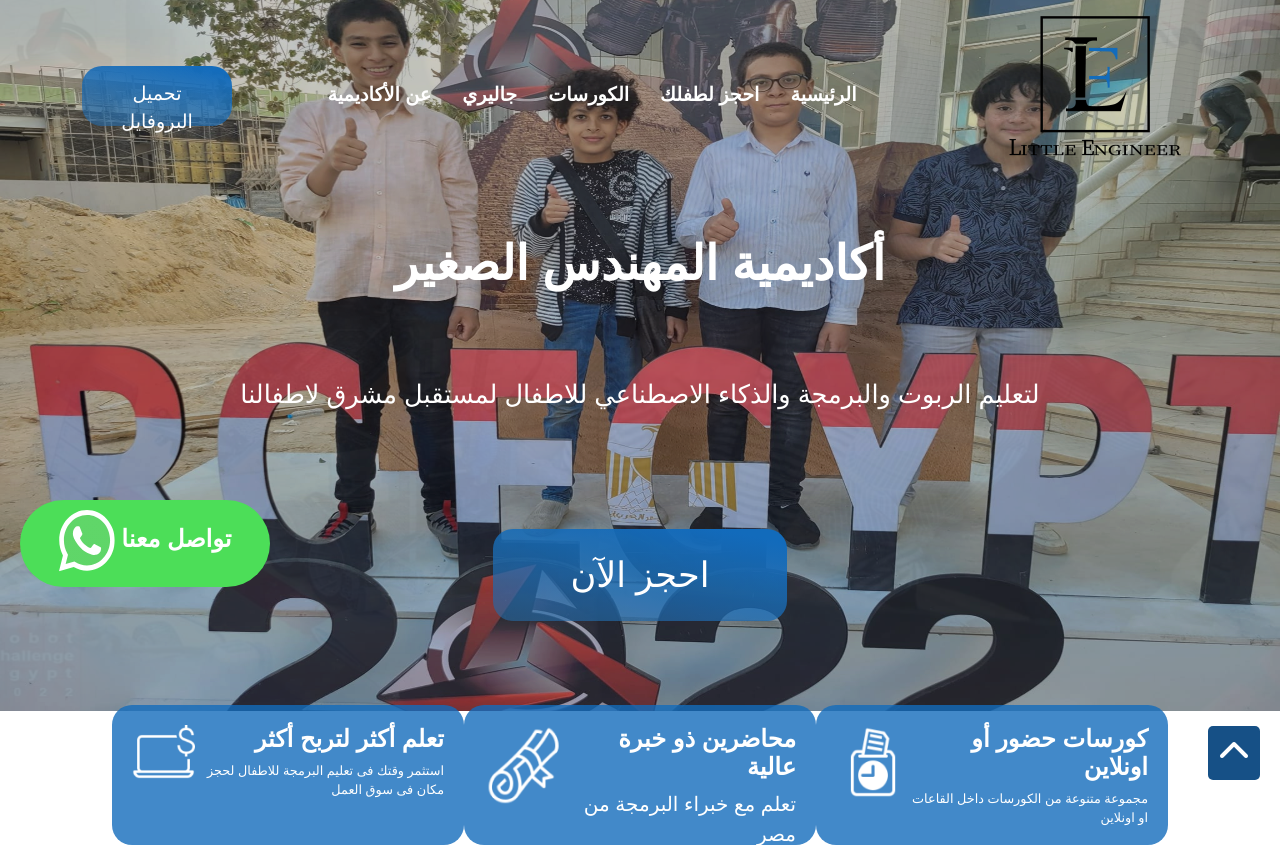
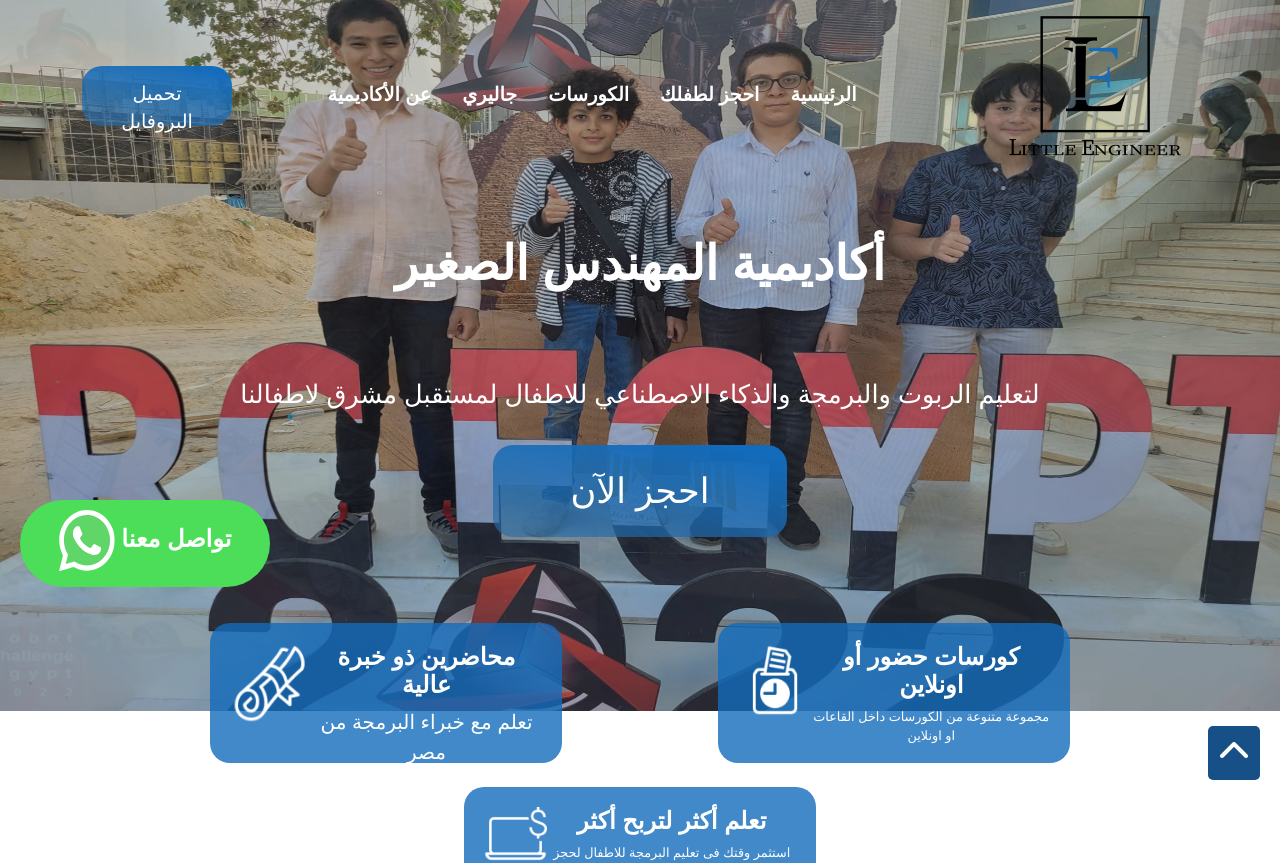
Before and after one commit to Core-Technology-Solutions/LE.Academy, an Angular app in the folder ClientSide/: page / in a window 1280 px wide. Shown: the top 863 px of the page. Built offline with nearby package versions, Linux system fonts and the light colour scheme; no server answers.

Commit message:
modifiy header boxes

```diff
--- a/ClientSide/src/app/Components/boxes/boxes.component.html
+++ b/ClientSide/src/app/Components/boxes/boxes.component.html
@@ -1,7 +1,7 @@
-<section id="boxes" class="container">
+<section id="boxes" class="container text-center my-3">
   <div class="row d-flex justify-content-evenly g-4">
     <!-- Frist box  -->
-    <div class="col-lg-4 col-md-12 box d-flex justify-content-center">
+    <div class="col-lg-4 col-md-12 box d-flex justify-content-center mx-3">
       <div class="box-info">
         <h3>كورسات حضور أو اونلاين</h3>
         <p>مجموعة متنوعة من الكورسات داخل القاعات او اونلاين</p>
@@ -11,7 +11,7 @@
       </div>
     </div>
     <!-- Second box  -->
-    <div class="col-lg-4 col-md-12 box d-flex justify-content-center">
+    <div class="col-lg-4 col-md-12 box d-flex justify-content-center mx-3">
       <div class="box-info">
         <h3>محاضرين ذو خبرة عالية </h3>
         <p class="fs-5">تعلم مع خبراء البرمجة من مصر</p>
@@ -21,7 +21,7 @@
       </div>
     </div>
     <!-- Third box  -->
-    <div class="col-lg-4 col-md-12 box d-flex justify-content-center">
+    <div class="col-lg-4 col-md-12 box d-flex justify-content-center mx-3">
       <div class="box-info">
         <h3>تعلم أكثر لتربح أكثر</h3>
         <p> استثمر وقتك فى تعليم البرمجة للاطفال لحجز مكان فى سوق العمل </p>
--- a/ClientSide/src/app/Components/header/header.component.scss
+++ b/ClientSide/src/app/Components/header/header.component.scss
@@ -31,7 +31,6 @@
   font-size: 1.6rem;
   font-weight: 500;
   font-family: 'Poppins', sans-serif;
-  margin-bottom: 100px;
 }
 
 .carousel-caption button {
```
